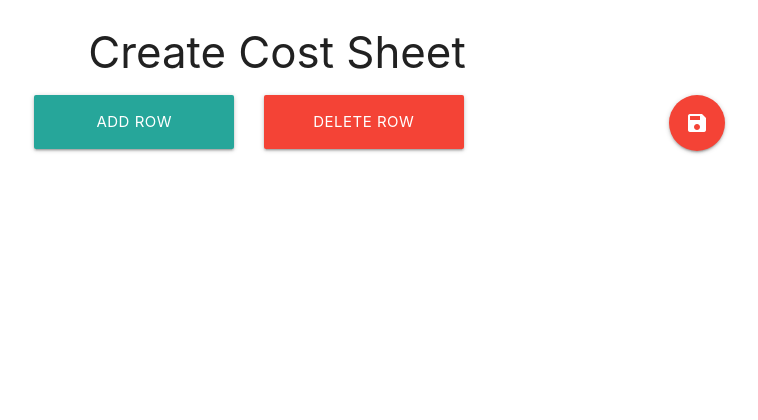
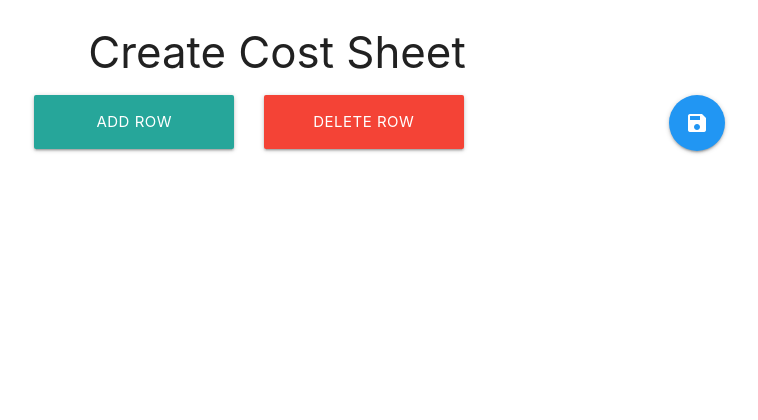
Before and after one commit to CodeVINCI/triburg, a Django app: template templates/createsheet.html in a window 1280 px wide. Shown: the top 420 px of the page, without its empty margins (363-1121 px from the left). Run offline with Django 3.2, Linux system fonts and the light colour scheme; the template is opened without the code that fills it, so the values that code supplies are empty.

Commit message:
changed save color to blue

```diff
--- a/templates/createsheet.html
+++ b/templates/createsheet.html
@@ -15,7 +15,7 @@
     <div class="row">
         <div class="row" style="text-align: center;align-content: center;">
             <a class="waves-effect waves-light btn-large" style="width: 200px;">Add row</a>&nbsp;&nbsp;&nbsp;&nbsp;&nbsp;&nbsp;&nbsp;<a class="waves-effect waves-light red btn-large" style="width: 200px;">Delete row</a>
-            <a class="btn-floating btn-large waves-effect waves-light right red"><i class="material-icons">save</i></a>
+            <a class="btn-floating btn-large waves-effect waves-light right blue"><i class="material-icons">save</i></a>
         </div>
         <div style="overflow-y: scroll; height:600px;">
         </div>
```
